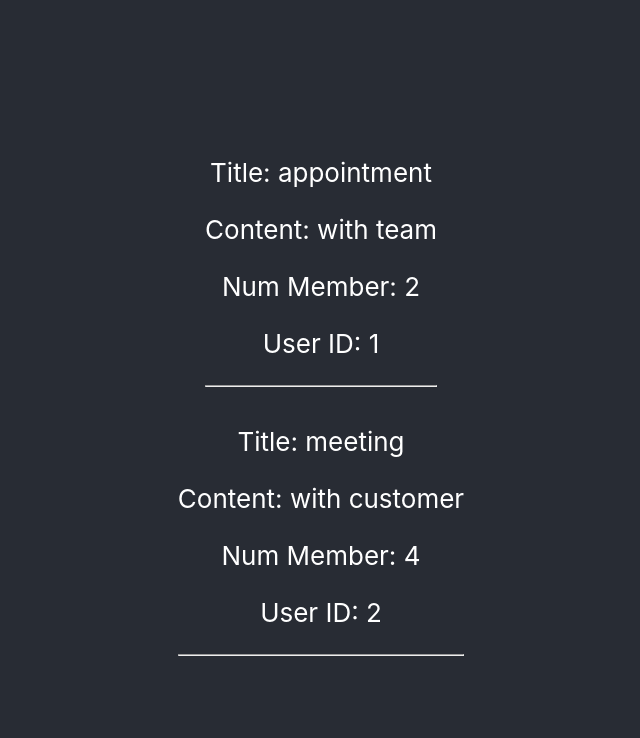
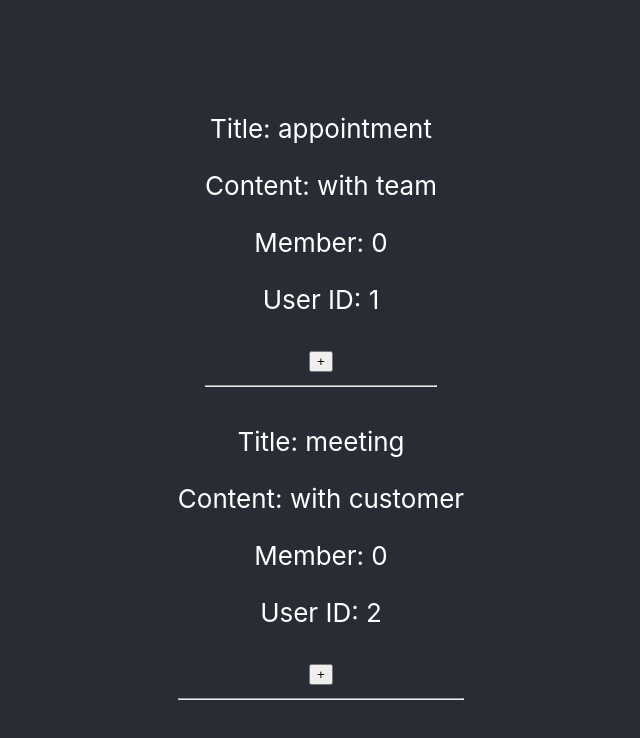
Before and after one commit to travinh/team-schedule-railsAPI-react, a React (Create React App) app in the folder front-end/: page / in a window 1280 px wide. Shown: the top 738 px of the page, without its empty margins (319-959 px from the left). Built offline with nearby package versions, Linux system fonts and the light colour scheme.

Commit message:
add num_membeer button to schedule

```diff
--- a/front-end/src/components/Schedule.js
+++ b/front-end/src/components/Schedule.js
@@ -1,30 +1,40 @@
 import React, { Component } from 'react'
 
-// export default class Schedule extends Component {
-//     render() {
-//         return (
-//             <div>
-//                 <p>Title: {this.props.schedule.title} </p>
-//                 <p>Content: {this.props.schedule.content}</p>
-//                 <p>Num Member: {this.props.schedule.num_member}</p>
-//                 <p>User ID: {this.props.schedule.user_id}</p>
-//                 <hr/>
-//             </div>
-//         )
-//     }
-// }
+export default class Schedule extends Component {
+
+    state = {
+        num_member:0
+    }
+
+    addMember(){
+        console.log("add member")
+    }
+
+    render() {
+        return (
+            <div>
+                <p>Title: {this.props.schedule.title} </p>
+                <p>Content: {this.props.schedule.content}</p>
+                <p>Member: {this.state.num_member} </p>
+                <p>User ID: {this.props.schedule.user_id}</p>
+                <button onClick={this.addMember}>+</button>
+                <hr/>
+            </div>
+        )
+    }
+}
 
 
 
-export default function Schedule({title,content, num_member,user_id}) {
-    return (
-        <div>
-            <p>Title: {title} </p>
-            <p>Content: {content}</p>
-            <p>Num Member: {num_member}</p>
-            <p>User ID: {user_id}</p>
-        <hr/>
+// export default function Schedule({title,content, num_member,user_id}) {
+//     return (
+//         <div>
+//             <p>Title: {title} </p>
+//             <p>Content: {content}</p>
+//             <p>Num Member: {num_member}</p>
+//             <p>User ID: {user_id}</p>
+//         <hr/>
 
-        </div>
-    )
-}
+//         </div>
+//     )
+// }
--- a/front-end/src/components/Schedules.js
+++ b/front-end/src/components/Schedules.js
@@ -1,8 +1,8 @@
 import React, {Component} from 'react'
 import Schedule from './Schedule'
 
-const schedules = [{title: "appointment",content: "with team",num_member: "2",user_id: 1},
-{title: "meeting",content: "with customer",num_member: "4",user_id: 2}]
+const schedules = [{title: "appointment",content: "with team",user_id: 1},
+{title: "meeting",content: "with customer",user_id: 2}]
 
 class Schedules extends Component{
 
@@ -10,7 +10,7 @@ class Schedules extends Component{
     render(){
         return(
             <>
-                {schedules.map(schedule => <Schedule {...schedule}/>)}
+                {schedules.map(schedule => <Schedule schedule={schedule}/>)}
             </>
         )
     }
```
